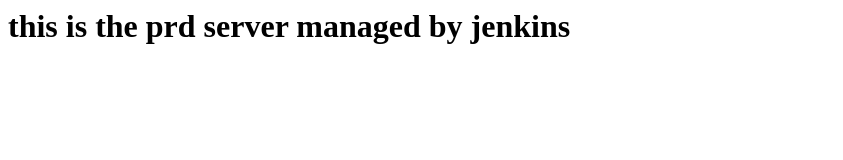
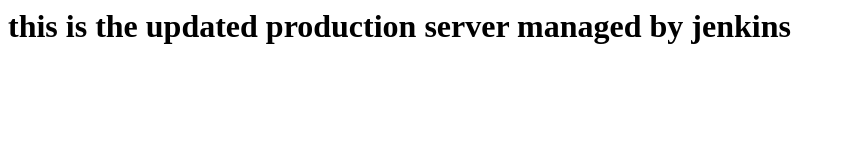
Before and after one commit to ajiri-o/basicdevops-j2, a plain HTML site: page index.html in a window 1280 px wide. Shown: the whole page, without its empty margins (0-843 px from the left). Drawn offline with Linux system fonts and the light colour scheme.

Commit message:
second commit

```diff
--- a/index.html
+++ b/index.html
@@ -1 +1 @@
-<h1> this is the prd server managed by jenkins</h1>
+<h1> this is the updated production server managed by jenkins</h1>
```
